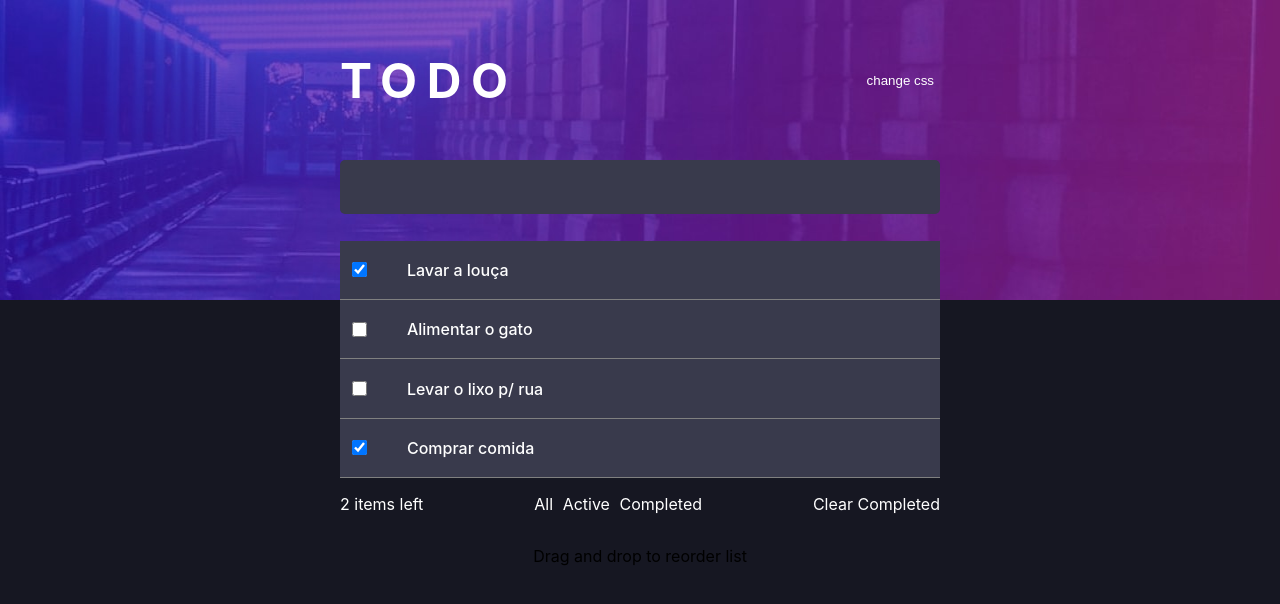
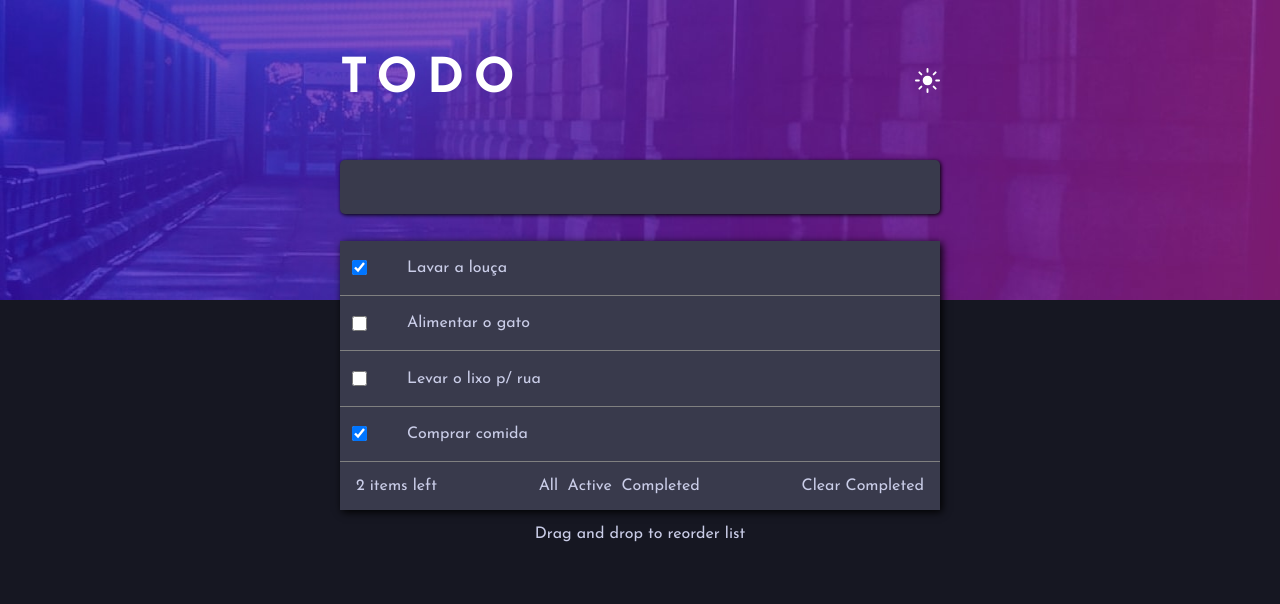
Before and after one commit to criptoluiz/react-todo-app, a React (Create React App) app: page / in a window 1280 px wide. Shown: the top 604 px of the page. Built offline with nearby package versions, Linux system fonts and the light colour scheme.

Commit message:
Add files via upload

```diff
--- a/public/index.html
+++ b/public/index.html
@@ -25,6 +25,13 @@
       Learn how to configure a non-root public URL by running `npm run build`.
     -->
     <title>React App</title>
+
+    <link rel="preconnect" href="https://fonts.googleapis.com" />
+    <link rel="preconnect" href="https://fonts.gstatic.com" crossorigin />
+    <link
+      href="https://fonts.googleapis.com/css2?family=Josefin+Sans:wght@400;700&display=swap"
+      rel="stylesheet"
+    />
   </head>
   <body>
     <noscript>You need to enable JavaScript to run this app.</noscript>
--- a/src/App.css
+++ b/src/App.css
@@ -3,9 +3,40 @@
   display: flex;
   flex-direction: column;
   height: 100vh;
-  background-image: url('../public/bg-desktop-dark.jpg');
   background-repeat: no-repeat;
   background-size: 100% 300px;
+  font-family: "Josefin Sans", sans-serif;
+}
+
+#cssChange {
+  background-size: 25px;
+  width: 25px;
+  height: 25px;
+}
+
+.dark #cssChange {
+  background-image: url("../public/icon-sun.svg");
+}
+
+.light #cssChange {
+  background-image: url("../public/icon-moon.svg");
+}
+
+.App * {
+  transition-duration: 0.5s;
+}
+
+.dark {
+  background-image: url("../public/bg-desktop-dark.jpg");
+}
+
+.light {
+  background-image: url("../public/bg-desktop-light.jpg");
+  background-color: #fafafa;
+}
+
+.light p {
+  color: black;
 }
 
 .header {
@@ -26,8 +57,10 @@ h1 {
   font-size: 48px;
 }
 
-.footer {
-  display: flex;
-  align-items: center;
-  justify-content: space-between;
+.dark p {
+  color: hsl(234, 39%, 85%);
 }
+
+.light p {
+  color: black;
+}
--- a/src/App.js
+++ b/src/App.js
@@ -1,12 +1,21 @@
-import './App.css';
-import List from './components/List';
+import "./App.css";
+import List from "./components/List";
 
 function App() {
+  function changeColor() {
+    let app = document.getElementById("main");
+    if (app.classList.contains("dark")) {
+      app.classList.replace("dark", "light");
+    } else {
+      app.classList.replace("light", "dark");
+    }
+  }
+
   return (
-    <div className="App">
-      <div className='header'>
+    <div id="main" className="App dark">
+      <div className="header">
         <h1>Todo</h1>
-        <button>change css</button>
+        <button id="cssChange" onClick={changeColor}></button>
       </div>
       <List />
       <p>Drag and drop to reorder list</p>
--- a/src/components/AddItem.css
+++ b/src/components/AddItem.css
@@ -1,10 +1,21 @@
 .input {
-    background-color: hsl(237, 14%, 26%);
   margin-bottom: 2em;
-    color: white;
   padding: 0.1em 1em;
   width: 100%;
   border: none;
   height: 54px;
   border-radius: 5px;
+  max-width: 600px;
 }
+
+.dark .input {
+  background-color: hsl(237, 14%, 26%);
+  box-shadow: 1px 1px 4px black;
+  color: white;
+}
+
+.light .input {
+  background-color: #fff;
+  box-shadow: 2px 2px 5px gray;
+  color: black;
+}
--- a/src/components/List.css
+++ b/src/components/List.css
@@ -1,14 +1,39 @@
-.list {
+.list-container {
   margin: 0 auto;
   width: 100%;
   max-width: 600px;
-    color: white;
+  color: hsl(234, 39%, 85%);
+}
+
+.light .list-container {
+  box-shadow: 2px 2px 5px gray;
+}
+
+.dark .list-container {
+  box-shadow: 2px 2px 8px black;
 }
 
 .i-selection a {
   margin: 0.3em;
 }
+
+.footer {
+  display: flex;
+  align-items: center;
+  justify-content: space-between;
+  padding: 0 1em;
+}
+
+.dark .footer {
+  background-color: #393a4c;
+}
+
+.light .footer {
+  background-color: #fff;
+  color: black;
+}
+
 .footer a:hover {
-    text-decoration: underline;
   cursor: pointer;
+  color: white;
 }
--- a/src/components/List.jsx
+++ b/src/components/List.jsx
@@ -1,74 +1,69 @@
 import React, { useEffect, useState } from "react";
-import './List.css'
-import ListItem from './ListItem';
-import AddItem from './AddItem';
+import "./List.css";
+import ListItem from "./ListItem";
+import AddItem from "./AddItem";
 
 let items = [
   {
-        title: 'Lavar a louça',
-        complete: true
+    title: "Lavar a louça",
+    complete: true,
   },
   {
-        title: 'Alimentar o gato',
-        complete: false
+    title: "Alimentar o gato",
+    complete: false,
   },
   {
-        title: 'Levar o lixo p/ rua',
-        complete: false
+    title: "Levar o lixo p/ rua",
+    complete: false,
   },
   {
-        title: 'Comprar comida',
-        complete: true
-    }
-]
+    title: "Comprar comida",
+    complete: true,
+  },
+];
 
-
-
-
-
-function List(){
+function List() {
   let [count, setCount] = useState([]);
   useEffect(() => {
-        let number=0;
-        for(let a=0;a<items.length;a++){
-            if (items[a].complete===false){number++}
+    let number = 0;
+    for (let a = 0; a < items.length; a++) {
+      if (items[a].complete === false) {
+        number++;
+      }
     }
     setCount(number);
-    }, [])
+  }, []);
 
-function showAll(){
+  function showAll() {}
 
-}
+  function showActive() {}
 
-function showActive(){
-
-}
-
-function showCompleted(){
-
-}
+  function showCompleted() {}
 
   return (
-        <div className='list'>
+    <div className="list">
       <AddItem />
 
+      <div className="list-container">
         {items.map((i) => (
-               <ListItem title={i.title} complete={i.complete}/>
+          <ListItem title={i.title} complete={i.complete} />
         ))}
 
-            <div className='footer'>
-        <p className='i-left'><span>{count}</span> items left</p>
-        <div className='i-selection'>
+        <div className="footer">
+          <p className="i-left">
+            <span>{count}</span> items left
+          </p>
+          <div className="i-selection">
             <a onClick={showAll}>All</a>
             <a onClick={showActive}>Active</a>
             <a onClick={showCompleted}>Completed</a>
           </div>
 
-        <a className='cls-completed'>Clear Completed</a>
-
+          <a className="cls-completed">Clear Completed</a>
         </div>
       </div>
-    )
+    </div>
+  );
 }
 
 export default List;
--- a/src/components/ListItem.css
+++ b/src/components/ListItem.css
@@ -4,7 +4,22 @@
   align-items: center;
   border-bottom: 1px solid gray;
   padding: 0.2em 0.5em;
+}
+
+.dark .list-item {
   background-color: #393a4c;
+}
+
+.light .list-item {
+  background-color: #fff;
+}
+
+.light .list-item h3 {
+  color: black;
+}
+
+.light .delete {
+  color: black;
 }
 
 button {
@@ -21,9 +36,6 @@ button {
   transition-duration: 0.3s;
 }
 
-.list-item:hover {
-  cursor: pointer;
-}
 .list-item:hover .delete {
   opacity: 1;
   transition-duration: 0.3s;
@@ -33,7 +45,7 @@ button {
   text-align: left;
   font-size: 16px;
   width: 80%;
-  font-weight: 500;
+  font-weight: 400;
 }
 
 .checkbox {
@@ -41,4 +53,8 @@ button {
   width: 15px;
 }
 
+.checkbox:hover {
+  cursor: pointer;
+}
+
 /*# sourceMappingURL=ListItem.css.map */
--- a/src/components/ListItem.scss
+++ b/src/components/ListItem.scss
@@ -4,7 +4,22 @@
   align-items: center;
   border-bottom: 1px solid gray;
   padding: 0.2em 0.5em;
+}
+
+.dark .list-item {
   background-color: hsl(237, 14%, 26%);
+}
+
+.light .list-item {
+  background-color: #fff;
+}
+
+.light .list-item h3 {
+  color: black;
+}
+
+.light .delete {
+  color: black;
 }
 
 button {
@@ -18,26 +33,28 @@ button {
 
 .delete {
   opacity: 0;
-    transition-duration: .3s;
+  transition-duration: 0.3s;
 }
 
 .list-item:hover {
   .delete {
     opacity: 1;
-        transition-duration: .3s;
+    transition-duration: 0.3s;
   }
-    cursor: pointer;
 }
 
 .list-item h3 {
   text-align: left;
   font-size: 16px;
   width: 80%;
-    font-weight: 500;
+  font-weight: 400;
 }
 
 .checkbox {
-
   height: 15px;
   width: 15px;
 }
+
+.checkbox:hover {
+  cursor: pointer;
+}
```
Also changed, not shown: 1 other file (tests, documents, lock files or other folders). Lines whose indentation alone changed are shown as unchanged.
